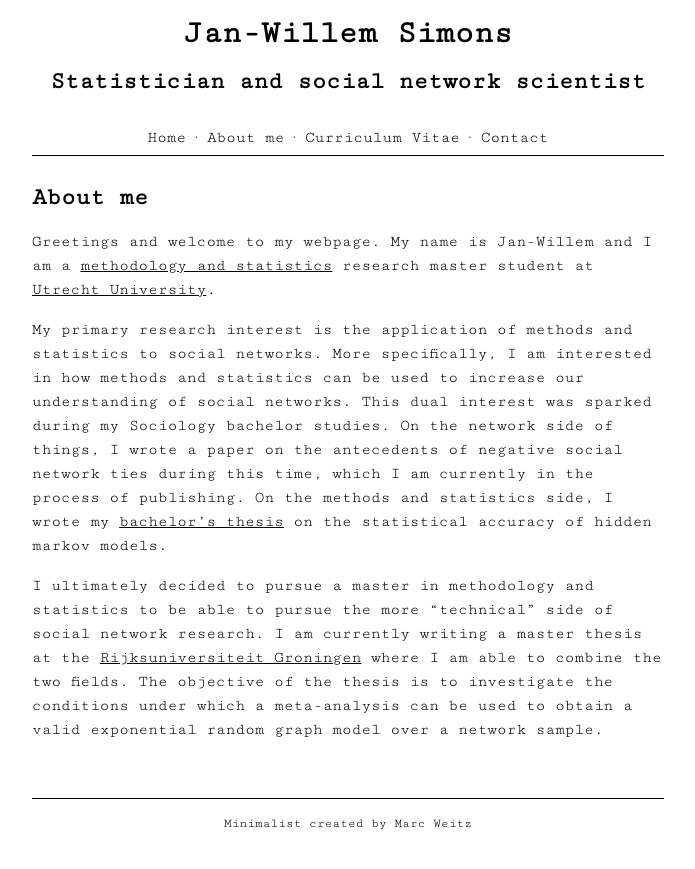
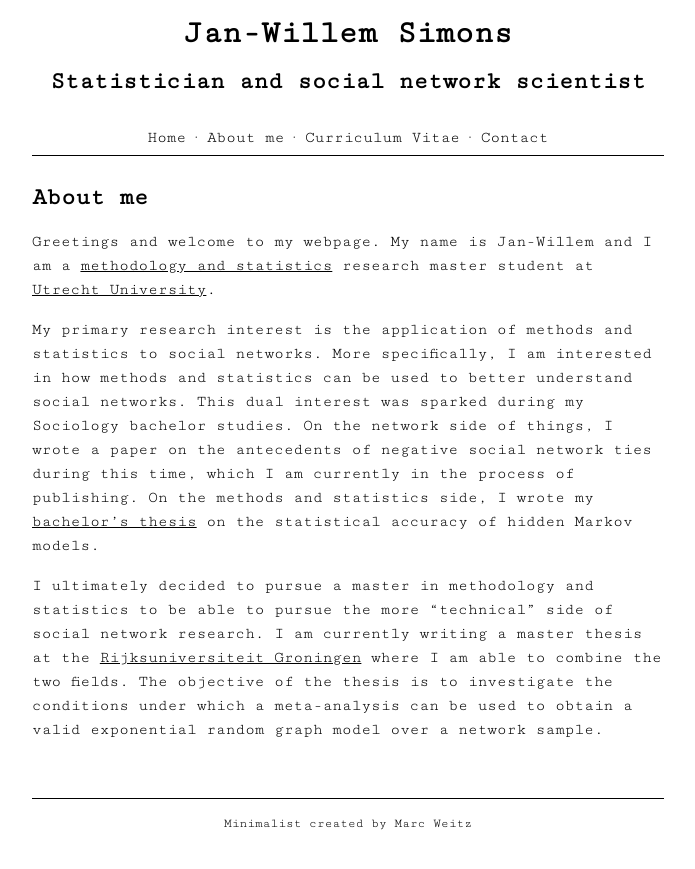
Before and after one commit to jwgsim/jwgsim.github.io, a Jekyll site: the page built from aboutme.md, in a window 1280 px wide. Shown: the top 869 px of the page, without its empty margins (292-987 px from the left). Built offline with Jekyll 4.4.1, drawn with Linux system fonts in a browser that asks for light colours.

Commit message:
Aboutme Change

```diff
--- a/aboutme.md
+++ b/aboutme.md
@@ -4,6 +4,6 @@ title: About me
 ---
 Greetings and welcome to my webpage. My name is Jan-Willem and I am a <a href="https://www.uu.nl/masters/en/methodology-and-statistics-behavioural-biomedical-and-social-sciences"> methodology and statistics</a> research master student at <a href="https://www.uu.nl/en"> Utrecht University</a>.
 
-My primary research interest is the application of methods and statistics to social networks. More specifically, I am interested in how methods and statistics can be used to increase our understanding of social networks. This dual interest was sparked during my Sociology bachelor studies. On the network side of things, I wrote a paper on the antecedents of negative social network ties during this time, which I am currently in the process of publishing. On the methods and statistics side, I wrote my <a href="https://dspace.library.uu.nl/handle/1874/392939"> bachelor's thesis</a> on the statistical accuracy of hidden markov models.
+My primary research interest is the application of methods and statistics to social networks. More specifically, I am interested in how methods and statistics can be used to better understand social networks. This dual interest was sparked during my Sociology bachelor studies. On the network side of things, I wrote a paper on the antecedents of negative social network ties during this time, which I am currently in the process of publishing. On the methods and statistics side, I wrote my <a href="https://dspace.library.uu.nl/handle/1874/392939"> bachelor's thesis</a> on the statistical accuracy of hidden Markov models.
 
 I ultimately decided to pursue a master in methodology and statistics to be able to pursue the more "technical" side of social network research. I am currently writing a master thesis at the <a href="https://www.rug.nl/?lang=en"> Rijksuniversiteit Groningen</a> where I am able to combine the two fields. The objective of the thesis is to investigate the conditions under which a meta-analysis can be used to obtain a valid exponential random graph model over a network sample.
```
